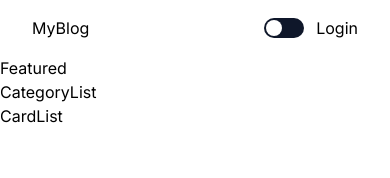
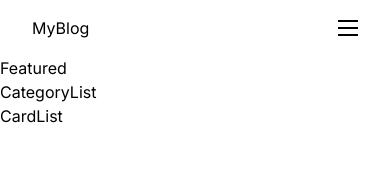
Before and after one commit to meifruit/myblog, a Next.js app: page / in a window 390 px wide. Shown: the top 178 px of the page. Built offline with nearby package versions, Linux system fonts and the light colour scheme.

Commit message:
add waffle menu

```diff
--- a/src/app/globals.css
+++ b/src/app/globals.css
@@ -26,15 +26,15 @@ a {
 }
 
 .dark {
-  background-color: #0f172a;
-  color: #ddd;
+  --bg: #0f172a;
+  --textColor: #ddd;
   --softBg: #1f273a;
   --softTextColor: #a6a6a6;
 }
 
 .light {
-  background-color: white;
-  color: black;
+  --bg: white;
+  --textColor: black;
   --softBg: #f0f0f0;
   --softTextColor: #626262;
 }
--- a/src/components/AuthLinks.jsx
+++ b/src/components/AuthLinks.jsx
@@ -1,5 +1,62 @@
+"use client";
+import Link from "next/link";
+import { useState } from "react";
+
 const AuthLinks = () => {
-  return <div>Login</div>;
+  const [open, setOpen] = useState(false);
+  const status = "notauthenticated";
+  return (
+    <>
+      {status === "notauthenticated" ? (
+        <Link href="/login" className="hidden sm:flex">
+          Login
+        </Link>
+      ) : (
+        <>
+          <Link href="/write" className="hidden sm:flex">
+            Write
+          </Link>
+          <span className="hidden sm:flex">Logout</span>
+        </>
+      )}
+      <div
+        className="w-5 h-4 flex flex-col justify-between cursor-pointer sm:hidden"
+        onClick={() => setOpen(!open)}
+      >
+        <div className="w-full h-0.5 bg-black"></div>
+        <div className="w-full h-0.5 bg-black"></div>
+        <div className="w-full h-0.5 bg-black"></div>
+      </div>
+      {open && (
+        <div
+          className="absolute left-0 w-full flex flex-col items-center justify-center gap-12"
+          style={{
+            height: "calc(100vh - 60px)",
+            top: "60px",
+            backgroundColor: "var(--Bg)",
+          }}
+        >
+          <Link href="/">Home</Link>
+          <Link href="/">Blog</Link>
+          <Link href="/">Video</Link>
+          <Link href="/">Coding</Link>
+          <Link href="/">Contacts</Link>
+          {status === "notauthenticated" ? (
+            <Link href="/login" className="">
+              Login
+            </Link>
+          ) : (
+            <>
+              <Link href="/write" className="">
+                Write
+              </Link>
+              <span className="">Logout</span>
+            </>
+          )}
+        </div>
+      )}
+    </>
+  );
 };
 
 export default AuthLinks;
--- a/src/components/ThemeToggle.jsx
+++ b/src/components/ThemeToggle.jsx
@@ -9,7 +9,7 @@ const ThemeToggle = () => {
   console.log(theme);
   return (
     <div
-      className="w-10 h-5 rounded-full cursor-pointer flex items-center justify-center relative"
+      className="w-10 h-5 rounded-full cursor-pointer  items-center justify-center relative hidden sm:flex"
       onClick={toggle}
       style={
         theme === "dark"
```
